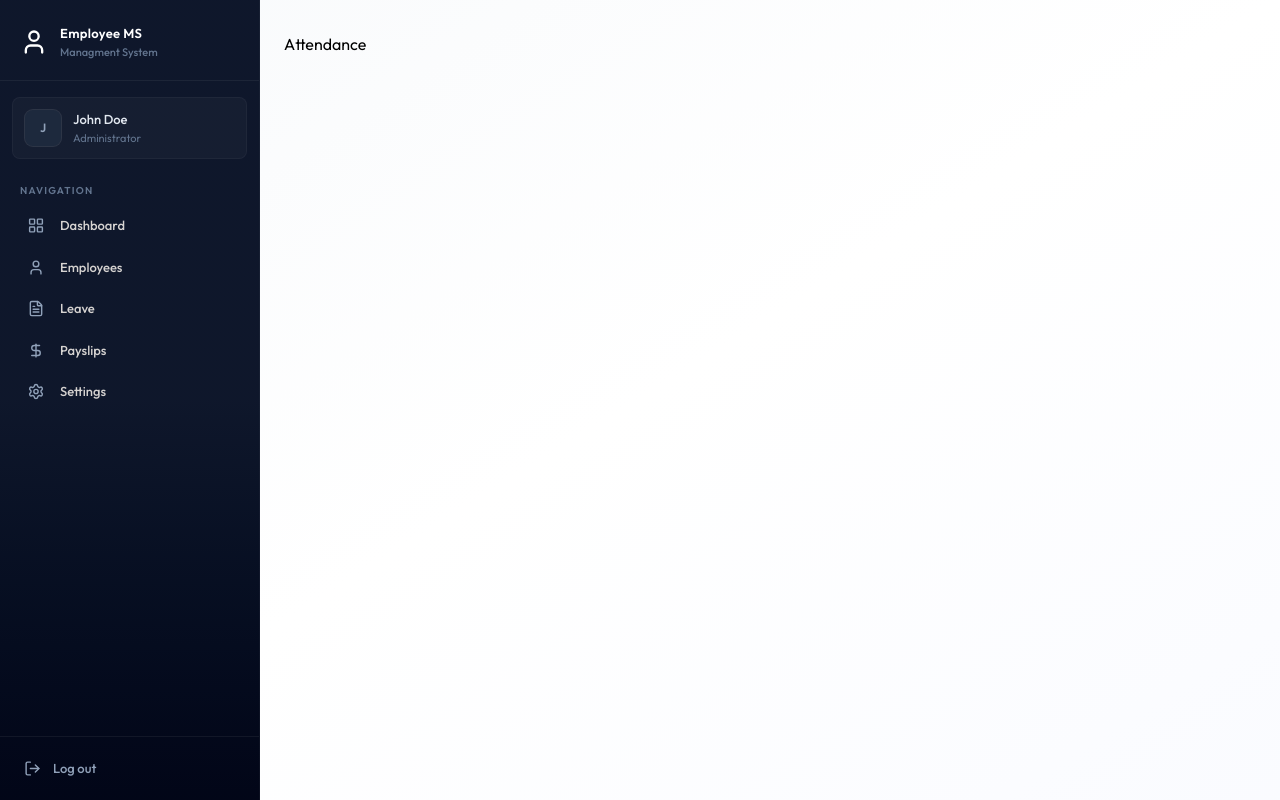
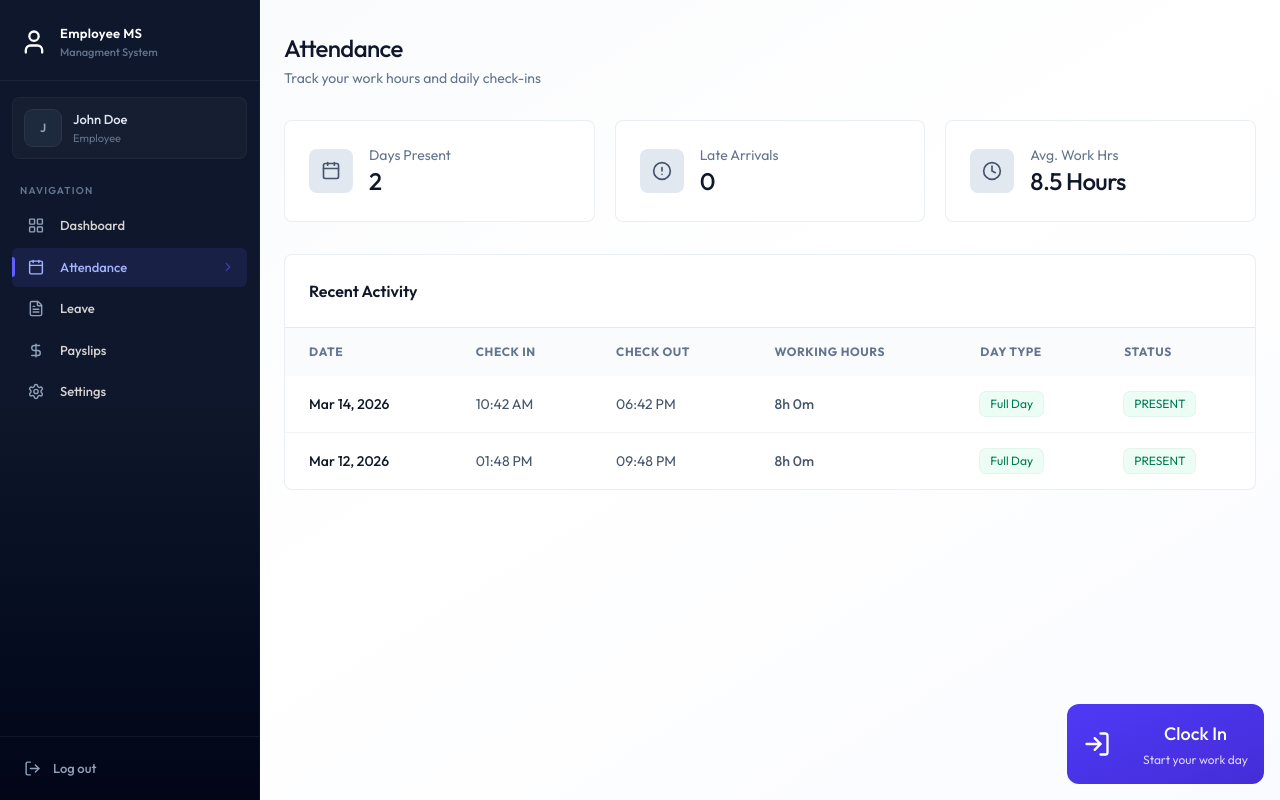
Before and after one commit to SupervadoBE/MernEmployeeManagmentSystem, a React (Vite) app in the folder client/: page /attendance in a window 1280 px wide. Built offline with nearby package versions, Linux system fonts and the light colour scheme.

Commit message:
Attendance page UI completed

```diff
--- a/client/package.json
+++ b/client/package.json
@@ -11,6 +11,7 @@
   },
   "dependencies": {
     "@tailwindcss/vite": "^4.3.0",
+    "date-fns": "^4.4.0",
     "lucide-react": "^1.17.0",
     "react": "^19.2.6",
     "react-dom": "^19.2.6",
--- a/client/src/components/Sidebar.jsx
+++ b/client/src/components/Sidebar.jsx
@@ -17,7 +17,7 @@
         setMobileOpen(false)
     }, [pathname])
 
-    const role = 'ADMIN' || 'EMPLOYEE'
+    const role = 'EMPLOYEE' || 'ADMIN'
 
     const navItems = [
         { name: "Dashboard", href: "/dashboard", icon: LayoutGridIcon },
--- /dev/null
+++ b/client/src/components/attendance/AttendanceHistory.jsx
@@ -0,0 +1,65 @@
+import { getDayTypeDisplay, getWorkingHoursDisplay } from "../../assets/assets"
+import { format } from "date-fns"
+
+const AttendanceHistory = ({history}) => {
+    return (
+        <div className="card overflow-hidden">
+            <div className="px-6 py-6 border-b border-slate-200">
+                <h3 className="font-semibold text-slate-900">Recent Activity</h3>
+            </div>
+            <div className="overflow-x-auto">
+                <table className="table-modern">
+                    <thead>
+                        <tr>
+                            <th className="px-6 py-4">Date</th>
+                            <th className="px-6 py-4">Check In</th>
+                            <th className="px-6 py-4">Check Out</th>
+                            <th className="px-6 py-4">Working Hours</th>
+                            <th className="px-6 py-4">Day Type</th>
+                            <th className="px-6 py-4">Status</th>
+                        </tr>
+                    </thead>
+                    <tbody>
+                        {history.length === 0 ? (
+                            <tr>
+                                <td colSpan={6} className="text-center py-12 text-slate-400">
+                                    No records found
+                                </td>
+                            </tr>
+                        ) : (
+                            history.map((record) => {
+                                const dayType = getDayTypeDisplay(record)
+                                return (
+                                    <tr key={record._id || record.id}>
+                                        <td className="px-6 py-4 font-medium text-slate-900">
+                                            {format(new Date(record.date), "MMM dd, yyyy")}
+                                        </td>
+                                        <td className="px-6 py-4 text-slate-600">
+                                            {record.checkIn ? format(new Date(record.checkIn), "hh:mm a") : "-"}
+                                        </td>
+                                        <td className="px-6 py-4 text-slate-600">
+                                            {record.checkOut ? format(new Date(record.checkOut), "hh:mm a") : "-"}
+                                        </td>
+                                        <td className="px-6 py-4 text-slate-600 font-medium">
+                                            {getWorkingHoursDisplay(record)}
+                                        </td>
+                                        <td className="px-6 py-4">
+                                            {dayType.label !== "-" ? <span className={`badge ${dayType.className}`}>{dayType.label}</span> : "-"}
+                                        </td>
+                                        <td className="px-6 py-4">
+                                            <span className={`badge ${record.status === "PRESENT" ? "badge-success" : record.status === "LATE" ? "badge-warning" : "badge-danger" }`}>
+                                                {record.status}
+                                            </span>
+                                        </td>
+                                    </tr>
+                                )
+                            })
+                        )}
+                    </tbody>
+                </table>
+            </div>
+        </div>
+    )
+}
+
+export default AttendanceHistory
--- /dev/null
+++ b/client/src/components/attendance/AttendanceStats.jsx
@@ -0,0 +1,43 @@
+import { AlertCircleIcon, CalendarIcon, ClockIcon } from "lucide-react"
+
+const AttendanceStats = ({history}) => {
+    const totalPresent = history.filter((h) => h.status === "PRESENT" | h.status === "LATE").length
+
+    const totalLate = history.filter((h) => h.status === "LATE").length
+
+    const stats = [
+        {
+            label: "Days Present",
+            value: totalPresent,
+            icon: CalendarIcon
+        },
+        {
+            label: "Late Arrivals",
+            value: totalLate,
+            icon: AlertCircleIcon
+        },
+        {
+            label: "Avg. Work Hrs",
+            value: "8.5 Hours",
+            icon: ClockIcon
+        },
+    ]
+    return (
+        <div className="grid grid-cols-1 sm:grid-cols-3 gap-4 sm:gap-5 mb-8">
+            {stats.map((s) =>(
+                <div key={s.label} className="card card-hover p-5 sm:p-6 flex items-center gap-4 relative overflow-hidden group">
+                    <div className="absolute left-0 top-0 bottom-0 w-1 rounded-r-full bg-slate500/70 group-hover:bg-indigo-500/70" />
+                    <div className="p-3 bg-slate-200 rounded-lg group-hover:bg-indigo-50 transition-colors duration-200">
+                        <s.icon className="size-5 text-slate-600 group-hover:text-indigo-600 transition-colors duration-200" />
+                    </div>
+                    <div>
+                        <p className="text-sm text-slate-500">{s.label}</p>
+                        <p className="text-2xl font-medium text-slate-900 tracking-tight">{s.value}</p>
+                    </div>
+                </div>
+            ))}
+        </div>
+    )
+}
+
+export default AttendanceStats
--- /dev/null
+++ b/client/src/components/attendance/CheckInButton.jsx
@@ -0,0 +1,38 @@
+import { useState } from "react"
+import { Loader2Icon, LogInIcon, LogOutIcon } from "lucide-react"
+const CheckInButton = ({todayRecord, onAction}) => {
+    const [loading, setLoading] = useState(false)
+
+    const handleAttendance = async () => {
+        setLoading(true)
+        setTimeout(() => {
+            setLoading(false)
+            onAction()
+        }, 1000)
+    }
+
+    if(todayRecord?.checkOut) {
+        return (
+            <div className="flex clex-col items-center justify-center p-8 bg-slate-50 rounded-2xl border border-slate-200">
+                <h3 className="text-lg font-bold text-slate-900">Work Day Completed</h3>
+                <p className="text-slate-500 text-sm mt-1">Great job! See you tomorrow</p>
+            </div>
+        )
+    }
+
+    const isCheckedIn = !!todayRecord?.isCheckedIn
+    return (
+        <div className="absolute bottom-4 right-4 flex flex-col z-1">
+            <button onClick={handleAttendance} disabled={loading} className={`w-full max-w-xs flex justify-between items-center gap-8 p-4 rounded-xl bg-linear-to-br text-white ${isCheckedIn ? "from-slate-700 to to-slate-900" : "from-indigo-600 to-indigo-700"}`}>
+                {loading ? <Loader2Icon className="size-7 animate-spin" /> : isCheckedIn ? <LogOutIcon className="size-7" /> : <LogInIcon className="size-7" /> }
+
+                <div className="relative flex flex-col items-center justify-center">
+                    <h2 className="text-lg font-medium mb-1">{loading ? "Processing.." : isCheckedIn ? "Clock Out" : "Clock In"}</h2>
+                    <p className="text-xs opacity-80">{isCheckedIn ? "Click to end your shift" : "Start your work day"}</p>
+                </div>
+            </button>
+        </div>
+    )
+}
+
+export default CheckInButton
--- a/client/src/pages/Attendance.jsx
+++ b/client/src/pages/Attendance.jsx
@@ -1,6 +1,49 @@
+import { useCallback, useEffect, useState } from "react"
+import { dummyAttendanceData } from "../assets/assets"
+import Loading from "../components/Loadin"
+import CheckInButton from "../components/attendance/CheckinButton"
+import AttendanceStats from "../components/attendance/AttendanceStats"
+import AttendanceHistory from "../components/attendance/AttendanceHistory"
+
 const Attendance = () => {
+    const [history, setHistory] = useState([])
+    const [loading, setLoading] = useState(true)
+    const [isDeleted, setIsDeleted] = useState(false)
+
+    const fetchData = useCallback(async () => {
+        setHistory(dummyAttendanceData)
+        setTimeout(()=>{setLoading(false)},1000)
+    },[])
+
+    useEffect(() => {
+        fetchData()
+    },[fetchData])
+
+    if(loading) return <Loading />
+
+    const today = new Date()
+    today.setHours(0, 0, 0, 0)
+    const todayRecord = history.find((r)=> new Date(r.date).toDateString() === today.toDateString())
     return (
-        <div>Attendance</div>
+        <div className="animate-fade-in">
+            <div className="page-header">
+                <h1 className="page-title">Attendance</h1>
+                <p className="page-subtitle">Track your work hours and daily check-ins</p>
+            </div>
+
+            {isDeleted ? (
+                <div className="mb-8 p-6 bg-rose-50 border border-rose-200 rounded-2xl text-center">
+                    <p className="text-rose-600">You can no longer clock in or out because your employee records have been marked as deleted.</p>
+                </div>
+            ) : (
+                <div className="mb-8">
+                    <CheckInButton todayRecord={todayRecord} onAction={fetchData} />
+                </div>
+            )}
+
+            <AttendanceStats history={history} />
+            <AttendanceHistory history={history} />
+        </div>
     )
 }
 
--- a/client/src/pages/Employees.jsx
+++ b/client/src/pages/Employees.jsx
@@ -19,11 +19,11 @@
         setTimeout(() => {
             setLoading(false)
         }, 1000);
-    }, [])
+    }, [selectedDept])
 
     useEffect(() => {
         fetchEmployees();
-    }, [])
+    }, [fetchEmployees])
 
     const filtered = employees.filter((emp) => `${emp.firstName} ${emp.lastName} ${emp.position}`.toLowerCase().includes(search.toLocaleLowerCase()))
 
```
Also changed, not shown: 1 other file (tests, documents, lock files or other folders).
